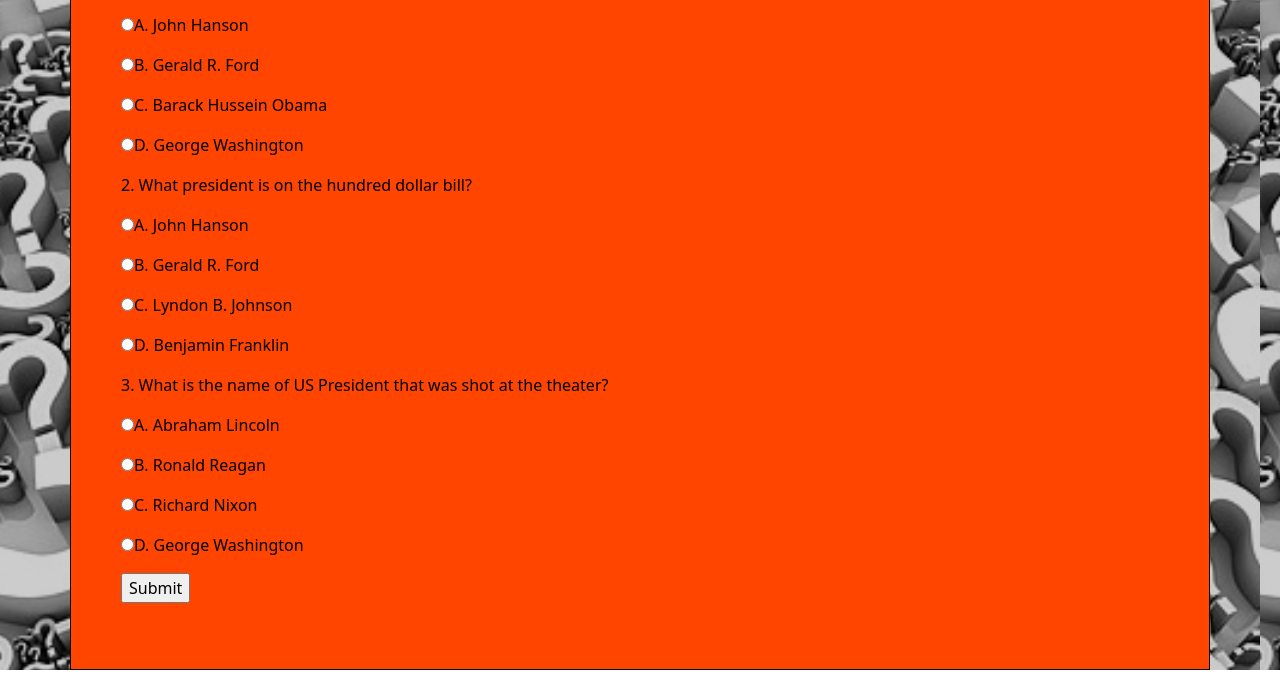
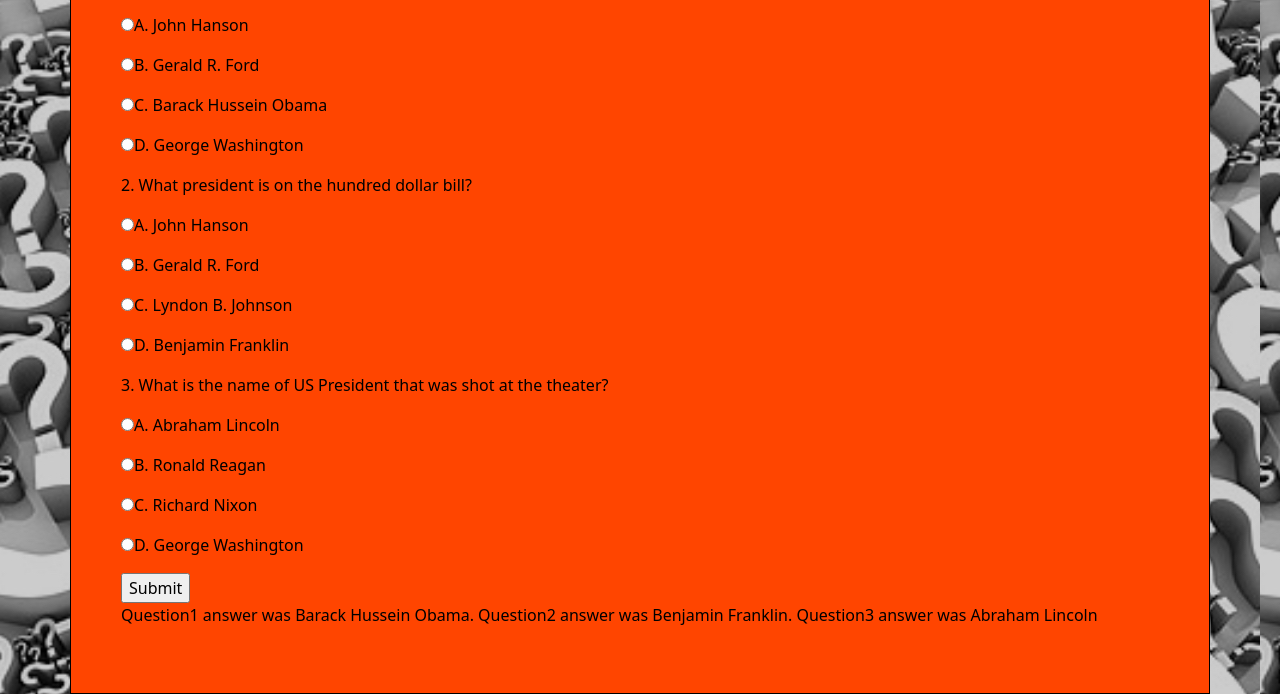
Before and after one commit to edwardomopariola/Project-6-Quiz, a plain HTML site: page index.html in a window 1280 px wide. Both pictures are taken after a click on the input "Submit". Shown: the part 151-845 px from the top of the page. Before the commit the page ends 821 px from the top, so only its background shows below. Drawn offline with nearby package versions, Linux system fonts and the light colour scheme.

Commit message:
Quiz JS final code

```diff
--- a/index.html
+++ b/index.html
@@ -20,7 +20,7 @@
 
     <div class="container">
         <h1>Answer this three questions. GOOD LUCK!!!</h1>
-        <form name="quiz" id="quiz">
+        <form name="quiz" id="quiz" onsubmit="check(event)">
             <div>
                 <p>1. Who was the first black President of United State?</p>
                 <p><input type="radio" name="Question1" value="john hanson">A. John Hanson</p>
@@ -45,9 +45,9 @@
                 <p><input type="radio" name="Question4"  value="richard nixon">C. Richard Nixon</p>
                 <p><input type="radio" name="Question4"  value="george washington">D. George Washington</p>
             </div>
+            <input id="button" type="submit" value="Submit">
         </form>
-        <input id="button" type="button" value="Submit" onclick="check()">
-        <p id="Result"></p>
+        <p id="result"></p>
     </div>
 
     <script src="script.js"></script>
--- a/script.js
+++ b/script.js
@@ -1,17 +1,28 @@
 
-    function check() {
+    function check(event) {
+        event.preventDefault()
         const answer1 = document.querySelector('input[name="Question1"]:checked');
         const answer2 = document.querySelector('input[name="Question2"]:checked');
         const answer3 = document.querySelector('input[name="Question3"]:checked');
         let quiz = document.getElementById("quiz");
-        let result = document.getElementById("Result");
+        let result = document.getElementById("result");
 
-        const answer1Value = "Barack Huusein Obama.value"
-        const answer2Value = "George Washington.value"
-        const answer3Value = "Abraham Lincoln.value"
+        const answer1Value = "Barack Hussein Obama"
+        const answer2Value = " Benjamin Franklin"
+        const answer3Value = "Abraham Lincoln"
 
-        if (Question1 == "Barack Hussein Obama");
-        if (Question2 == "George Washington");
-        if (Question3 == "Abraham Lincoln");
+         if (answer1 !== "barack hussein obama") {
+            document.getElementById("result").innerHTML = "incorrect"
+         };
+
+         if (answer2 !== "benjamin franklin"); {
+            document.getElementById("result").innerHTML = "incorrect"
+         };
+
+         if (answer3 !== "abraham lincoln"); {
+            document.getElementById("result").innerHTML = "incorrect"
+         };
+
+        document.getElementById("result").innerHTML = `Question1 answer was ${answer1Value}. Question2 answer was ${answer2Value}. Question3 answer was ${answer3Value}`
 
     };
```
